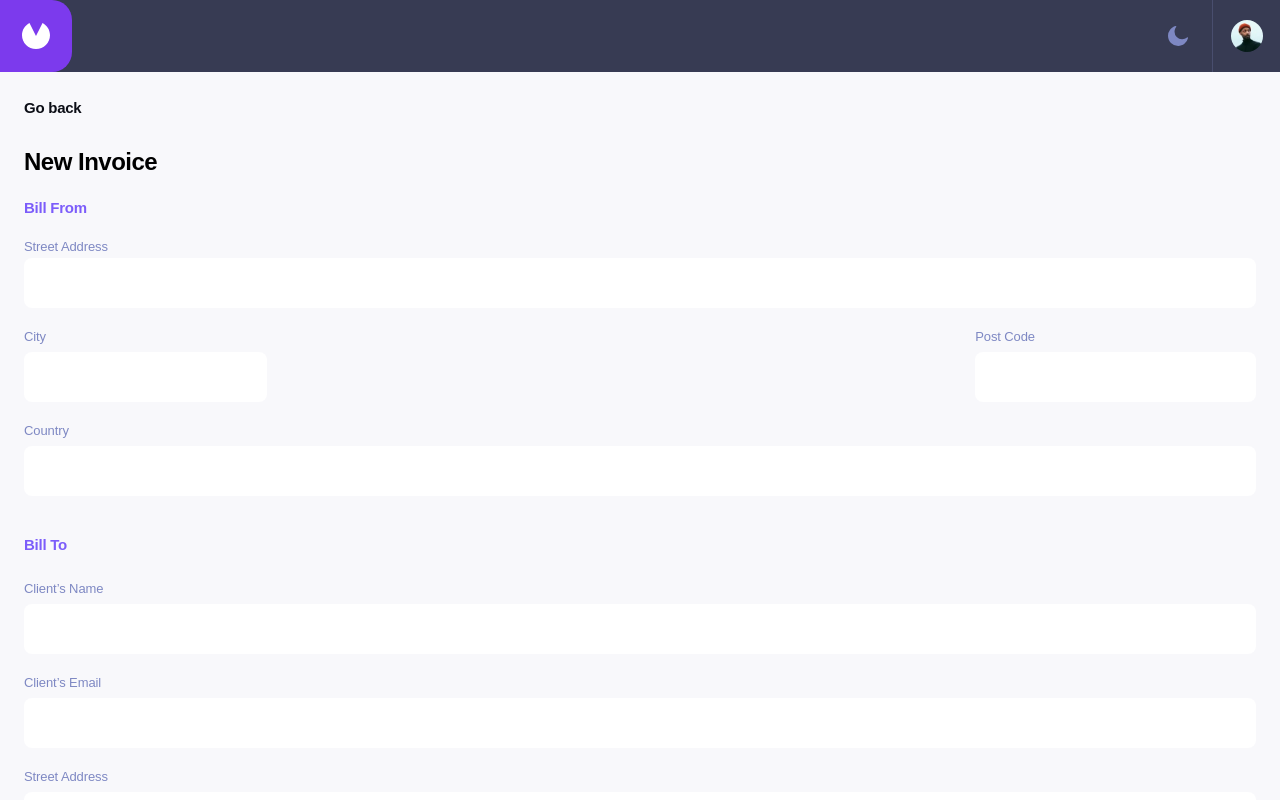
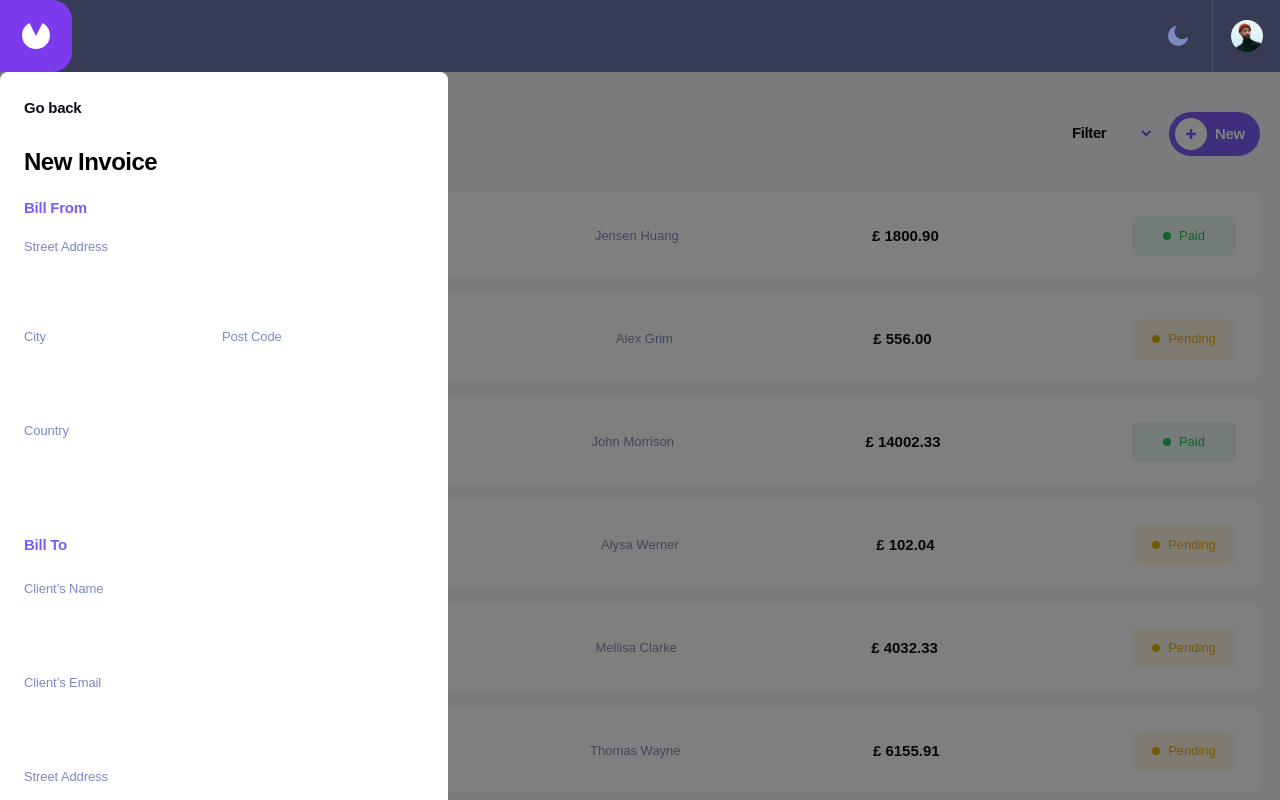
Before and after one commit to Giorgi-Khoshtaria/invoice-app, a React (Vite) app: page /new in a window 1280 px wide. Shown: the top 800 px of the page. Built offline with nearby package versions, Linux system fonts and the light colour scheme.

Commit message:
add new invoicepage and edit invoicePage responsive

```diff
--- a/src/conponents/Pages/Content.tsx
+++ b/src/conponents/Pages/Content.tsx
@@ -6,6 +6,7 @@ import { useInvoice } from "../../contexts/InvoiceAppContext";
 
 const Content: React.FC = () => {
   const { invoices, filterStatus } = useInvoice();
+
   console.log(invoices);
   const filteredInvoices =
     filterStatus === "all"
@@ -13,7 +14,7 @@ const Content: React.FC = () => {
       : invoices.filter((invoice) => invoice.status === filterStatus);
 
   return (
-    <div className="w-full px-[20px]">
+    <div className="w-full px-[20px] h-screen ">
       <FilterAndNew />
       <div className="mt-8 w-full">
         {filteredInvoices.length === 0 ? (
--- a/src/conponents/Pages/Editinvoice.tsx
+++ b/src/conponents/Pages/Editinvoice.tsx
@@ -3,6 +3,7 @@ import { useParams, useNavigate } from "react-router-dom";
 import { useInvoice } from "../../contexts/InvoiceAppContext";
 import delate from "/assets/icon-delete.svg";
 import { Invoice, Item } from "../../contexts/types";
+import "./Invoicecss.css";
 // interface Address {
 //   street: string;
 //   city: string;
@@ -142,16 +143,25 @@ const EditInvoice: React.FC = () => {
       navigate(`/invoice/${id}`);
     }
   };
-
+  const handleEditShow = () => {
+    navigate(`/invoice/${id}`);
+  };
   if (!formData) {
     return <div>Loading...</div>;
   }
 
   return (
-    <div className="p-6">
+    <div
+      onClick={handleEditShow}
+      className="absolute top-0  w-full  flex items-start justify-start bg-black  bg-opacity-50 z-50 "
+    >
+      <div
+        style={{ height: "calc(100vh-72px)" }}
+        className="w-full max-w-md bg-white p-6 rounded-lg  "
+      >
         <a
           href="/"
-        className=" text-chineesBlack text-[15px] not-italic font-bold leading-[15px] tracking-[-0.25px] "
+          className="text-chineesBlack text-[15px] not-italic font-bold leading-[15px] tracking-[-0.25px]"
         >
           Go back
         </a>
@@ -350,7 +360,9 @@ const EditInvoice: React.FC = () => {
                 type="text"
                 name="name"
                 value={item.name}
-              onChange={(e) => handleItemChange(index, "name", e.target.value)}
+                onChange={(e) =>
+                  handleItemChange(index, "name", e.target.value)
+                }
                 className="mb-[25px] text-chineesBlack w-full rounded-lg mt-1 text-[15px] not-italic font-bold leading-[15px] tracking-[-0.25px] pt-[18px] pb-[15px] pl-[20px] focus:outline-none"
               />
               <div className=" flex items-center gap-4 ">
@@ -421,6 +433,7 @@ const EditInvoice: React.FC = () => {
           </button>
         </div>
       </div>
+    </div>
   );
 };
 
--- a/src/conponents/Pages/InvoicePage.tsx
+++ b/src/conponents/Pages/InvoicePage.tsx
@@ -76,7 +76,7 @@ function InvoicePage() {
 
   return (
     <div>
-      <div className=" w-full flex items-center pt-[33px] pr-6 pb-0 pl-6">
+      <div className=" w-full flex items-center pt-[33px] pr-6 pb-0 pl-6 h-screen">
         <div className="w-full">
           <div>
             <div>
--- /dev/null
+++ b/src/conponents/Pages/Invoicecss.css
@@ -0,0 +1,7 @@
+.customehaight {
+}
+@media (min-width: 768px) {
+  .customehaight {
+    height: calc(100vh-72px);
+  }
+}
--- a/src/conponents/Pages/NewInvoice.tsx
+++ b/src/conponents/Pages/NewInvoice.tsx
@@ -148,7 +148,9 @@ function NewInvoice() {
       year: "numeric",
     }).format(date);
   };
-
+  const handleNewShow = () => {
+    navigate(`/`);
+  };
   // const formatPaymentTerms = (days: number): string => {
   //   return `Net ${days} Days`;
   // };
@@ -164,7 +166,11 @@ function NewInvoice() {
     }));
   };
   return (
-    <div className="p-6">
+    <div
+      onClick={handleNewShow}
+      className="absolute top-[72px] w-full  flex items-start justify-start bg-black  bg-opacity-50 z-50"
+    >
+      <div className="w-full max-w-md bg-white p-6 rounded-lg   ">
         <a
           href="/"
           className="text-chineesBlack text-[15px] not-italic font-bold leading-[15px] tracking-[-0.25px]"
@@ -457,6 +463,7 @@ function NewInvoice() {
           </div>
         </form>
       </div>
+    </div>
   );
 }
 
--- /dev/null
+++ b/src/conponents/layout/ContentLayout.tsx
@@ -0,0 +1,14 @@
+import React from "react";
+import { Outlet } from "react-router-dom";
+import Content from "../Pages/Content";
+
+function ContentLayout() {
+  return (
+    <div>
+      <Content />
+      <Outlet />
+    </div>
+  );
+}
+
+export default ContentLayout;
--- /dev/null
+++ b/src/conponents/layout/Invoicelayout.tsx
@@ -0,0 +1,14 @@
+import React from "react";
+import { Outlet } from "react-router-dom";
+import InvoicePage from "../Pages/InvoicePage";
+
+function Invoicelayout() {
+  return (
+    <div className=" relative">
+      <InvoicePage />
+      <Outlet />
+    </div>
+  );
+}
+
+export default Invoicelayout;
--- a/tailwind.config.js
+++ b/tailwind.config.js
@@ -22,6 +22,9 @@ export default {
         gostWhite: "#F8F8FB",
         eerieBlack: "#141625",
       },
+      height: {
+        "custom-height": "calc(100vh - 72px)",
+      },
     },
   },
   plugins: [],
```
Also changed, not shown: src/App.tsx (+20 -6 lines). Lines whose indentation alone changed are shown as unchanged.
